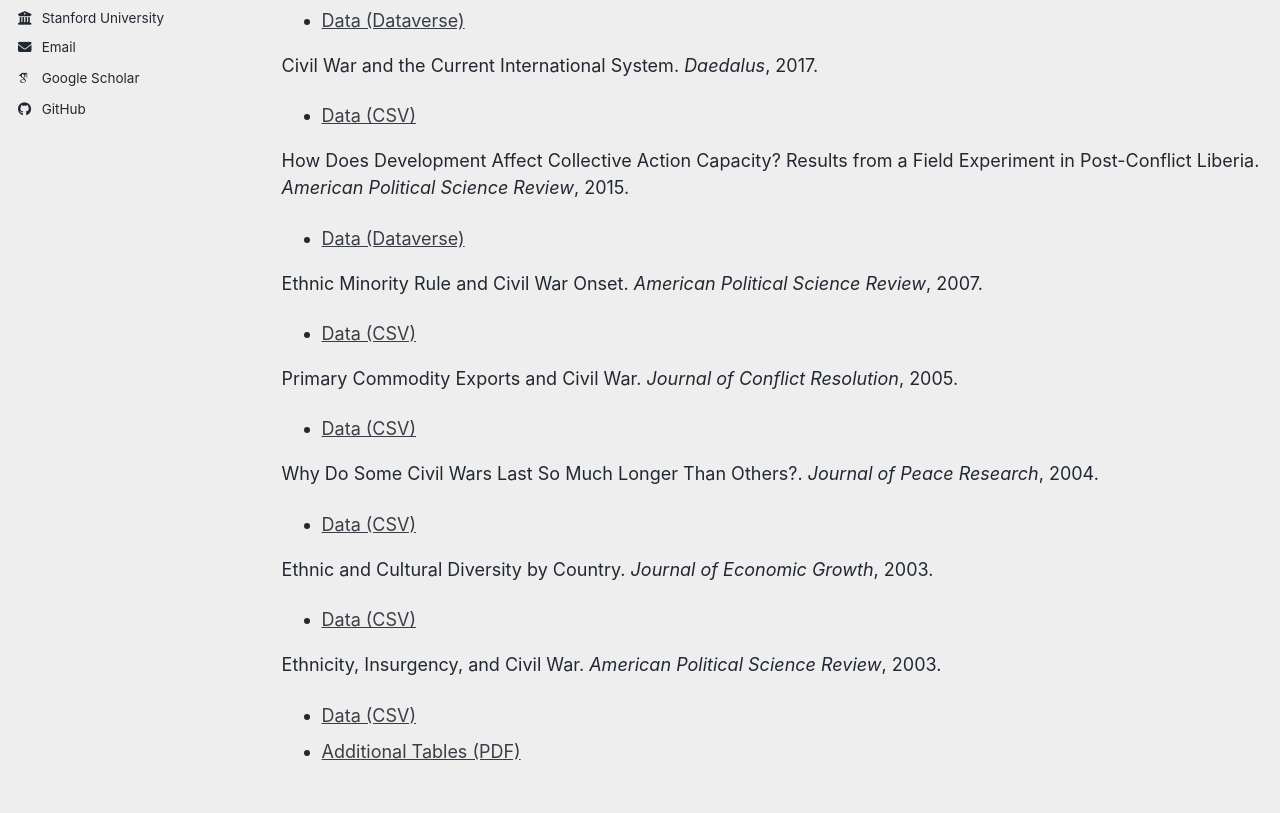
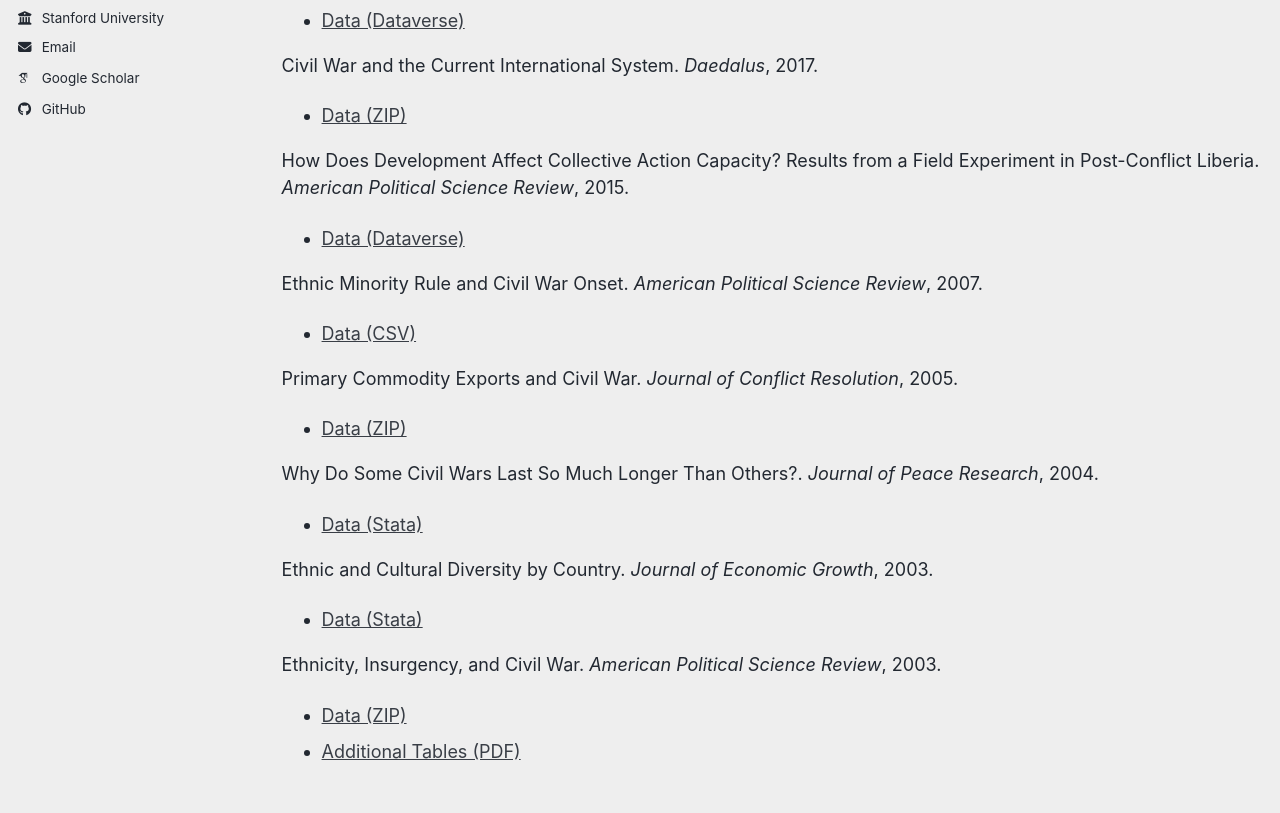
Before and after one commit to jfearon4/jfearon4.github.io, a Jekyll site: the page built from _pages/data.md, in a window 1280 px wide and 1270 px high. Shown: the part 286-1099 px from the top of the window. Built offline with Jekyll 4.4.1, drawn with Linux system fonts in a browser that asks for light colours; some web fonts are replaced; a script bundle is joined from its source files by our own code; library files that are not in the unit come from our copies.

```diff
--- a/_pages/data.md
+++ b/_pages/data.md
@@ -15,7 +15,7 @@ author_profile: true
 
 <a id="civil-war-and-the-current-international-system"></a>Civil War and the Current International System. *Daedalus*, 2017.
 
-- [Data (CSV)](/files/data/fearon-civil-war-and-the-current-international-system.csv)
+- [Data (ZIP)](/files/data/fearon_daedalus_replication_data.zip)
 
 <a id="how-does-development-affect-collective-action-capacity"></a>How Does Development Affect Collective Action Capacity? Results from a Field Experiment in Post-Conflict Liberia. *American Political Science Review*, 2015.
 
@@ -23,21 +23,21 @@ author_profile: true
 
 <a id="ethnic-minority-rule-and-civil-war-onset"></a>Ethnic Minority Rule and Civil War Onset. *American Political Science Review*, 2007.
 
-- [Data (CSV)](/files/data/fearon-ethnic-minority-rule-and-civil-war-onset.csv)
+- [Data (CSV)](/files/data/apsr07repdata.csv)
 
 <a id="primary-commodity-exports-and-civil-war"></a>Primary Commodity Exports and Civil War. *Journal of Conflict Resolution*, 2005.
 
-- [Data (CSV)](/files/data/fearon-primary-commodity-exports-and-civil-war.csv)
+- [Data (ZIP)](/files/data/sxprepdata.zip)
 
 <a id="why-do-some-civil-wars-last-so-much-longer-than-others"></a>Why Do Some Civil Wars Last So Much Longer Than Others?. *Journal of Peace Research*, 2004.
 
-- [Data (CSV)](/files/data/fearon-why-do-some-civil-wars-last-so-much-longer-than-others.csv)
+- [Data (Stata)](/files/data/durrepdata.dta)
 
 <a id="ethnic-and-cultural-diversity-by-country"></a>Ethnic and Cultural Diversity by Country. *Journal of Economic Growth*, 2003.
 
-- [Data (CSV)](/files/data/fearon-ethnic-and-cultural-diversity-by-country.csv)
+- [Data (Stata)](/files/data/egroupsrepdata.dta)
 
 <a id="ethnicity-insurgency-and-civil-war"></a>Ethnicity, Insurgency, and Civil War. *American Political Science Review*, 2003.
 
-- [Data (CSV)](/files/data/fearon-ethnicity-insurgency-and-civil-war.csv)
+- [Data (ZIP)](/files/data/apsr03repdata.zip)
 - [Additional Tables (PDF)](/files/data/addtabs.pdf)
```
Also changed, not shown: _publications/2014-01-01-civil-war-non-onsets-the-case-of-japan.md (added, +10 -0 lines), _publications/2015-01-01-socially-relevant-ethnic-groups-ethnic-structure-and-amar.md (added, +10 -0 lines), 2 other files.
